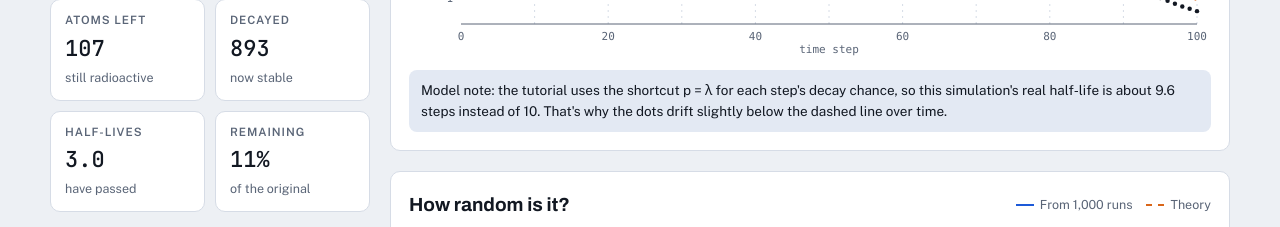
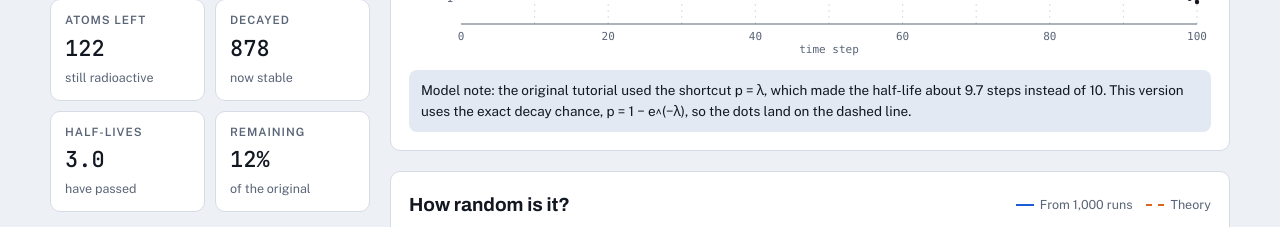
Before and after one commit to rubysmeyers/decay-dashboard, a plain HTML site: page index.html in a window 1280 px wide. Shown: the part 842-1069 px from the top of the page. Drawn offline with nearby package versions, Linux system fonts and the light colour scheme.

Commit message:
Fix decay chance calculation and update model note

```diff
--- a/index.html
+++ b/index.html
@@ -261,7 +261,7 @@ footer{color:var(--muted);font-size:13px}
   const css = n => getComputedStyle(document.documentElement).getPropertyValue(n).trim();
   const fmt = n => Math.round(n).toLocaleString("en-US");
 
-  const qOf = () => 1 - Math.log(2) / S.tHalf;          // tutorial: p = lam, q = 1 - p
+  const qOf = () => Math.exp(-Math.log(2) / S.tHalf);   // exact: p = 1 - e^(-λ), q = e^(-λ)
 
   // Isotope buttons
   const isoBox = $("isotopes");
@@ -475,7 +475,7 @@ footer{color:var(--muted);font-size:13px}
     $("prog").style.width = (S.step / STEPS * 100) + "%";
     $("next").disabled = S.step >= STEPS;
     const eff = Math.log(0.5) / Math.log(qOf());
-    $("modelNote").textContent = `Model note: the tutorial uses the shortcut p = λ for each step's decay chance, so this simulation's real half-life is about ${eff.toFixed(1)} steps instead of ${S.tHalf}. That's why the dots drift slightly below the dashed line over time.`;
+    $("modelNote").textContent = `Model note: the original tutorial used the shortcut p = λ, which made the half-life about 9.7 steps instead of ${S.tHalf}. This version uses the exact decay chance, p = 1 − e^(−λ), so the dots land on the dashed line.`;
     drawDots(); drawChart(); drawRandomness();
   }
 
```
